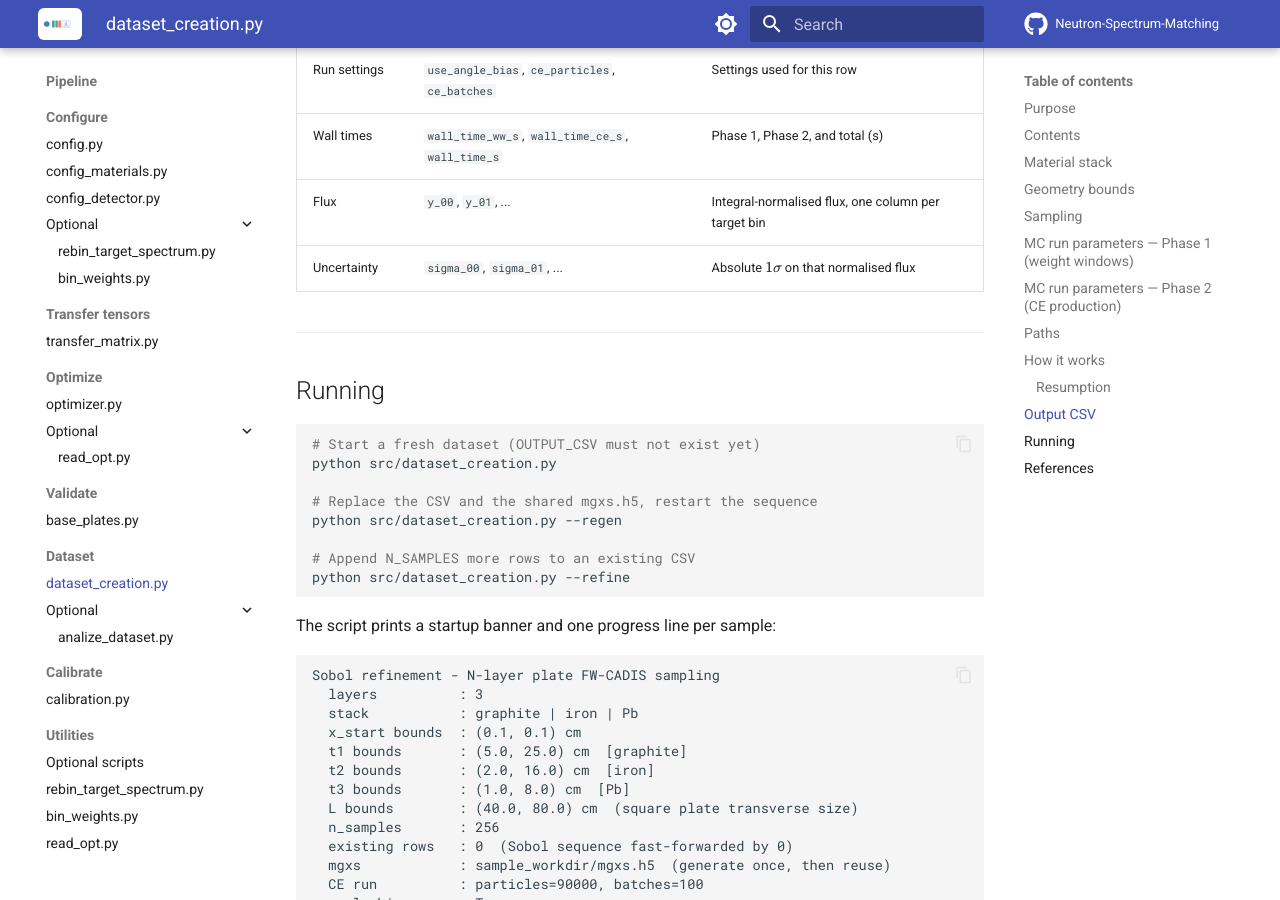
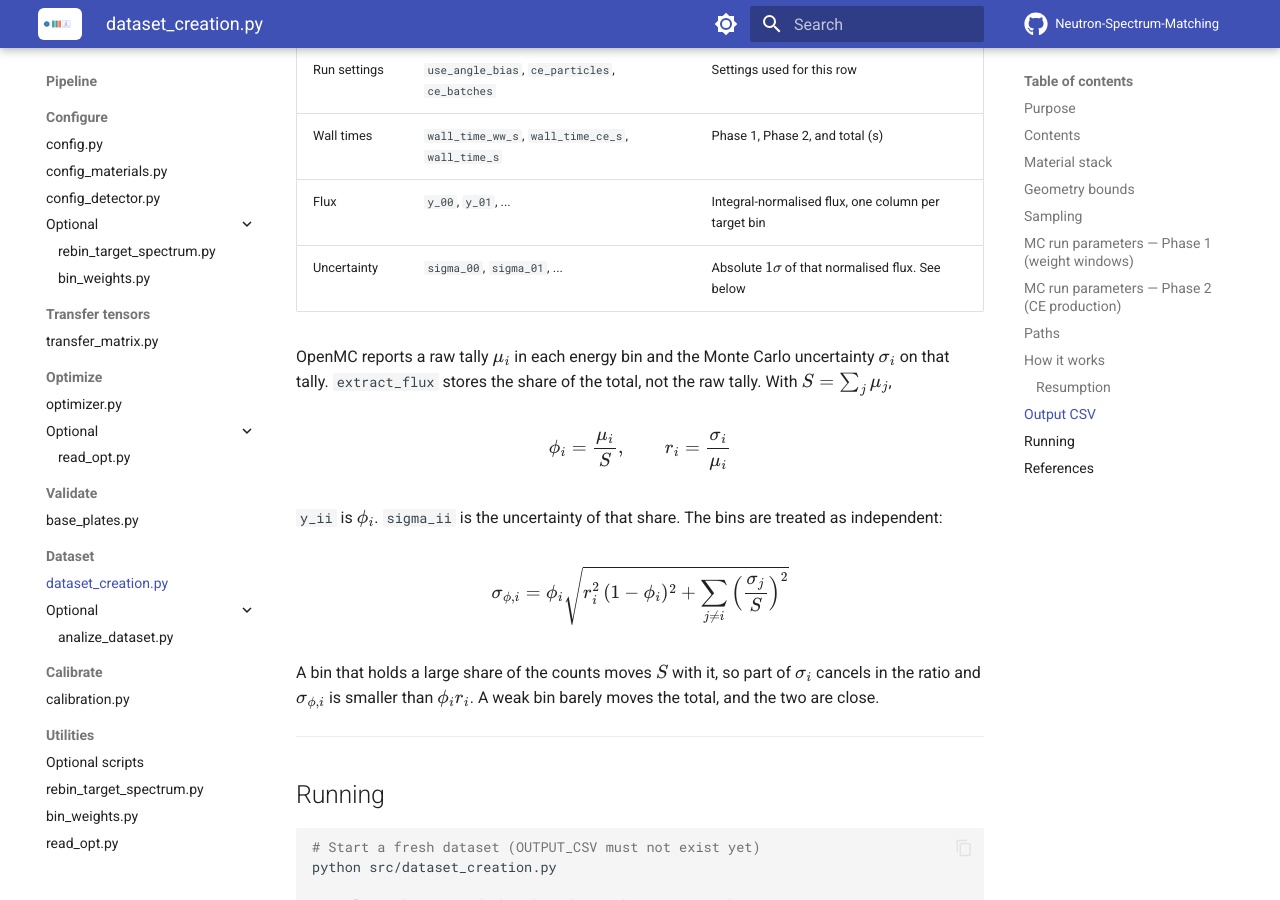
Before and after one commit to AndreaTargiani/Neutron-Spectrum-Matching, an MkDocs documentation site: the page built from docs/scripts/dataset_creation.md, in a window 1280 px wide and 900 px high, scrolled down 6777 px. Built offline with MkDocs 1.6.1 and Material for MkDocs 9.7.7, drawn with Linux system fonts in a browser that asks for light colours; comment, search, counter and statistics services are not loaded.

Commit message:
Store the Monte Carlo uncertainty of the normalised flux.
The training set and the spectrum band now use the width of each bin's share of the total, and the docs describe that formula. The example CSV is updated to match.

Co-authored-by: Cursor <cursoragent@cursor.com>

```diff
--- a/docs/scripts/dataset_creation.md
+++ b/docs/scripts/dataset_creation.md
@@ -198,7 +198,28 @@ The next `--refine` skips 8 and starts at index 8. Indices 8 and 9 are already i
 | Run settings | `use_angle_bias`, `ce_particles`, `ce_batches` | Settings used for this row |
 | Wall times | `wall_time_ww_s`, `wall_time_ce_s`, `wall_time_s` | Phase 1, Phase 2, and total (s) |
 | Flux | `y_00`, `y_01`, ... | Integral-normalised flux, one column per target bin |
-| Uncertainty | `sigma_00`, `sigma_01`, ... | Absolute \(1\sigma\) on that normalised flux |
+| Uncertainty | `sigma_00`, `sigma_01`, ... | Absolute \(1\sigma\) of that normalised flux. See below |
+
+OpenMC reports a raw tally \(\mu_i\) in each energy bin and the Monte Carlo uncertainty \(\sigma_i\) on that tally. `extract_flux` stores the share of the total, not the raw tally. With \(S = \sum_j \mu_j\),
+
+\[
+\phi_i = \frac{\mu_i}{S}, \qquad r_i = \frac{\sigma_i}{\mu_i}
+\]
+
+`y_ii` is \(\phi_i\). `sigma_ii` is the uncertainty of that share. The bins are treated as independent:
+
+\[
+\sigma_{\phi,i}
+=
+\phi_i
+\sqrt{
+  r_i^{2}\,(1-\phi_i)^{2}
+  +
+  \sum_{j\neq i}\left(\frac{\sigma_j}{S}\right)^{2}
+}
+\]
+
+A bin that holds a large share of the counts moves \(S\) with it, so part of \(\sigma_i\) cancels in the ratio and \(\sigma_{\phi,i}\) is smaller than \(\phi_i r_i\). A weak bin barely moves the total, and the two are close.
 
 ---
 
```
Also changed, not shown: docs/example/demo_vv.md (+2 -2 lines), docs/scripts/base_plates.md (+2 -2 lines), docs/scripts/calibration.md (+1 -1 lines), docs/scripts/config.md (+1 -1 lines), 2 other files.
